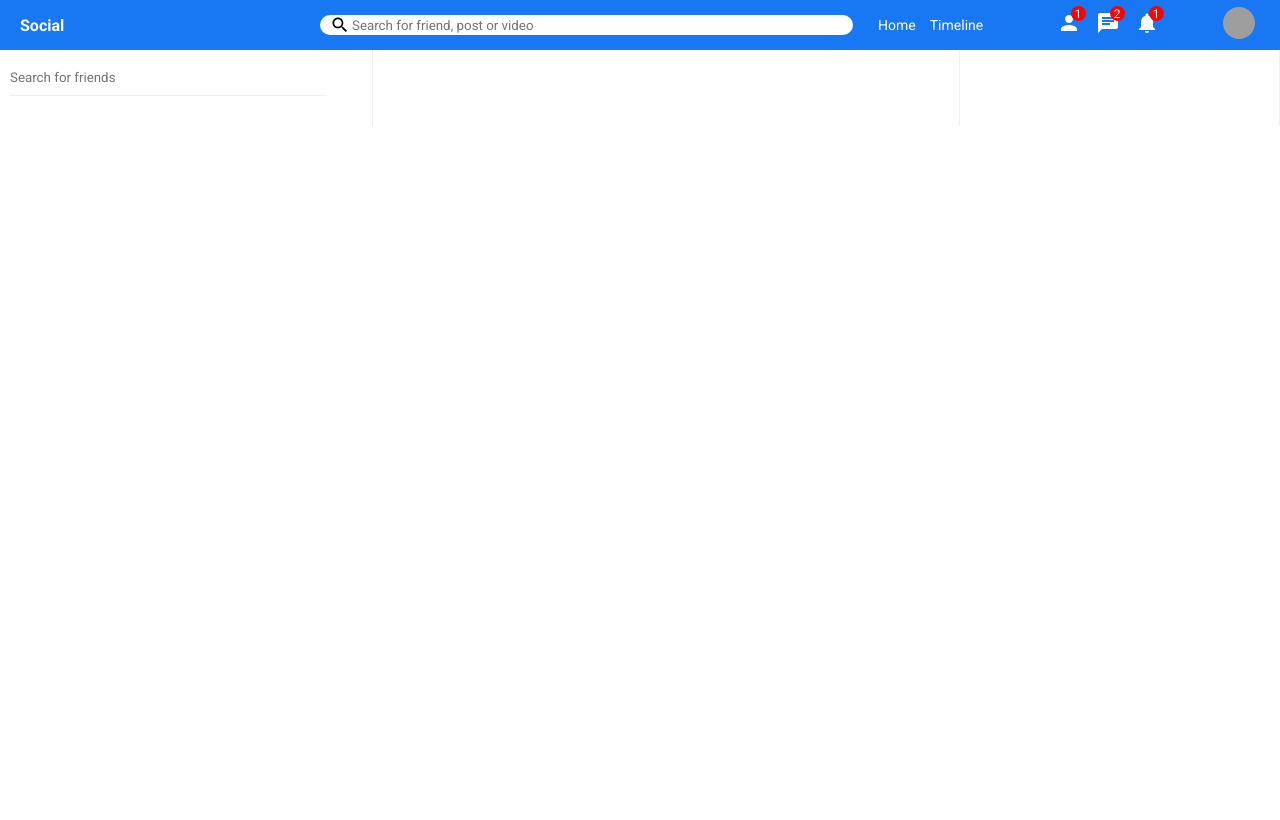
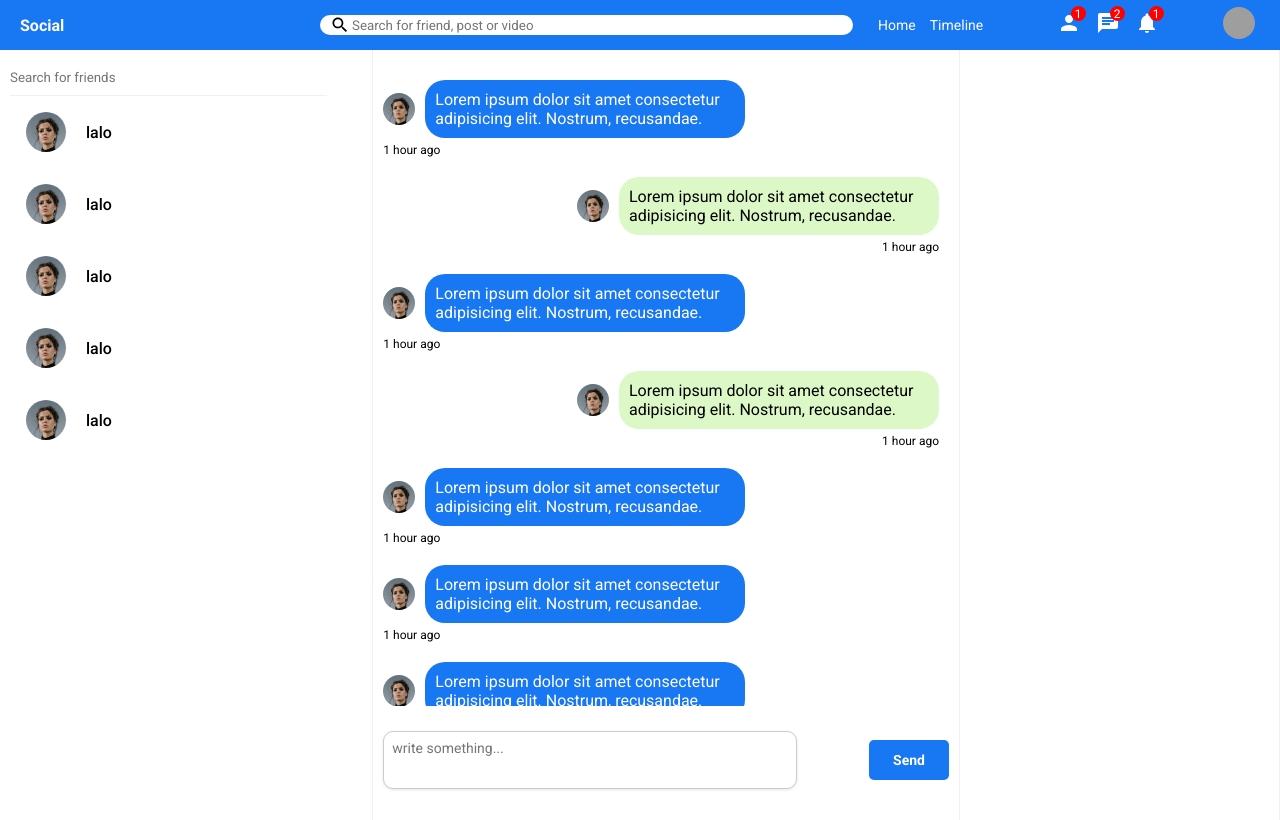
Before and after one commit to MuhammadYaafay/Social-Media-Website, a React (Create React App) app in the folder SocialMediaClient/: page /messenger in a window 1280 px wide. Built offline with nearby package versions, Linux system fonts and the light colour scheme; sample sign-in values are in the browser's storage; grey boxes are pictures that could not be loaded.

Commit message:
add Message and Conversation components with styling for the Messenger page

```diff
--- a/SocialMediaClient/src/components/conversations/conversation.css
+++ b/SocialMediaClient/src/components/conversations/conversation.css
@@ -0,0 +1,23 @@
+.conversation {
+  display: flex;
+  align-items: center;
+  padding: 15px;
+  cursor: pointer;
+  border: 1px solid transparent;
+}
+
+.conversation:hover {
+  background-color: #f0f0f0;
+}
+
+.conversationImg {
+  width: 40px;
+  height: 40px;
+  border-radius: 50%;
+  object-fit: cover;
+  margin-right: 20px;
+}
+
+.conversationName {
+  font-weight: 500;
+}
--- /dev/null
+++ b/SocialMediaClient/src/components/message/Message.jsx
@@ -0,0 +1,13 @@
+import React from "./message.css";
+
+export default function Message({own}) {
+  return (
+    <div className={own ? "message own":"message"}>
+      <div className="messageTop">
+        <img className="messageImg" src="assets/person/1.jpeg" alt="" />
+        <p className="messageText">Lorem ipsum dolor sit amet consectetur adipisicing elit. Nostrum, recusandae.</p>
+      </div>
+        <div className="messageBottom">1 hour ago</div>
+    </div>
+  );
+}
--- /dev/null
+++ b/SocialMediaClient/src/components/message/message.css
@@ -0,0 +1,41 @@
+.message{
+    display: flex;
+    flex-direction: column;
+    margin-top: 20px;
+}
+
+.messageTop{
+    display: flex;
+    align-items: center;
+}
+
+.messageImg{
+    width: 32px;
+    height: 32px;
+    border-radius: 50%;
+    object-fit: cover;
+    margin-right: 10px;
+    margin-right: 10px;
+}
+
+.messageText{
+    padding:10px;
+    border-radius: 20px;
+    background-color: #1877f2;
+    color: white;
+    max-width: 300px;
+}
+
+.messageBottom{
+    font-size: 12px;
+    margin-top: 5px;
+}
+
+.message.own{
+    align-items: flex-end;
+}
+
+.message.own .messageText{
+    background-color: #dcf8c6;
+    color: black;
+}
--- a/SocialMediaClient/src/pages/messenger/Messenger.jsx
+++ b/SocialMediaClient/src/pages/messenger/Messenger.jsx
@@ -1,5 +1,7 @@
 import "./messenger.css";
 import Topbar from "../../components/topbar/Topbar";
+import Conversation from "../../components/conversations/Conversation";
+import Message from "../../components/message/Message";
 
 const Messenger = () => {
   return (
@@ -7,15 +9,41 @@ const Messenger = () => {
       <Topbar />
       <div className="messenger">
         <div className="chatMenu">
-            <div className="chatMenuWrapper">
-                <input placeholder="Search for friends" className="chatMenuInput" />
-            </div>
+          <div className="chatMenuWrapper">
+            <input placeholder="Search for friends" className="chatMenuInput" />
+            <Conversation />
+            <Conversation />
+            <Conversation />
+            <Conversation />
+            <Conversation />
+          </div>
         </div>
         <div className="chatBox">
-            <div className="chatBoxWrapper"></div>
+          <div className="chatBoxWrapper">
+            <div className="chatBoxTop">
+              <Message />
+              <Message own={true} />
+              <Message />
+              <Message own={true} />
+              <Message />
+              <Message />
+              <Message />
+              <Message />
+              <Message />
+              <Message />
+
+            </div>
+            <div className="chatBoxBottom">
+              <textarea
+                className="chatMessageInput"
+                placeholder="write something..."
+              ></textarea>
+              <button className="chatSubmitButton">Send</button>
+            </div>
+          </div>
         </div>
         <div className="chatOnline">
-            <div className="chatOnlineWrapper"></div>
+          <div className="chatOnlineWrapper"></div>
         </div>
       </div>
     </>
--- a/SocialMediaClient/src/pages/messenger/messenger.css
+++ b/SocialMediaClient/src/pages/messenger/messenger.css
@@ -1,27 +1,86 @@
-.messenger{
+.messenger {
   display: flex;
-    height: cal(100vh - 50px);
+  height: calc(100vh - 50px);
 }
 
-.chatMenu{
+.chatMenu {
   flex: 3.5;
 }
 
-.chatMenuInput{
+.chatMenuInput {
   width: 90%;
   padding: 10px 0;
   border: none;
   border-bottom: 1px solid #f0f0f0;
 }
-.chatBox{
+.chatBox {
   flex: 5.5;
 }
 
-.chatOnline{
+.chatBoxWrapper {
+  display: flex;
+  flex-direction: column;
+  justify-content: space-between;
+}
+
+.chatBoxTop {
+  height: calc(
+    100% - 100px
+  ); /* Subtract height of chatBoxBottom for proper scrolling */
+  overflow-y: scroll;
+  scrollbar-width: thin; /* Optional: customize scrollbar width */
+  scrollbar-color: #ccc transparent; /* Optional: customize scrollbar color */
+  padding-right: 10px;
+}
+
+.chatBoxBottom {
+  height: 100px; /* Define height for the input and button */
+  margin-top: 5px;
+  display: flex;
+  align-items: center;
+  justify-content: space-between;
+}
+
+.chatMessageInput {
+  width: 70%; /* Keep width compact */
+  height: 40px; /* Reduced height for a sleeker appearance */
+  padding: 8px; /* Adjust padding to match the reduced height */
+  border: 1px solid #ccc; /* Add a subtle border for visibility */
+  border-radius: 10px; /* Slightly round corners */
+  resize: none; /* Disable resizing */
+  font-size: 14px; /* Ensure text is readable */
+  box-shadow: 0 1px 3px rgba(0, 0, 0, 0.1); /* Add subtle shadow for depth */
+  outline: none; /* Remove default browser outline */
+}
+
+.chatMessageInput:hover {
+  border-color: #1877f2; /* Change border color on hover to match the button */
+  background-color: #f5f7fa;
+}
+
+.chatSubmitButton {
+  width: 80px; /* Increase width slightly for better balance */
+  height: 40px; /* Adjust button size */
+  border: none;
+  border-radius: 5px;
+  cursor: pointer;
+  background-color: #1877f2;
+  color: white;
+  font-weight: bold; /* Make text bold */
+  font-size: 14px; /* Adjust font size */
+  transition: background-color 0.3s ease; /* Add hover effect transition */
+}
+
+.chatSubmitButton:hover {
+  background-color: #145dbf; /* Darker blue on hover */
+}
+.chatOnline {
   flex: 3;
 }
 
-.chatMenuWrapper, .chatBoxWrapper, .chatOnlineWrapper{
+.chatMenuWrapper,
+.chatBoxWrapper,
+.chatOnlineWrapper {
   padding: 10px;
   border-right: 1px solid #f0f0f0;
   height: 100%;
```
Lines whose indentation alone changed are shown as unchanged.
